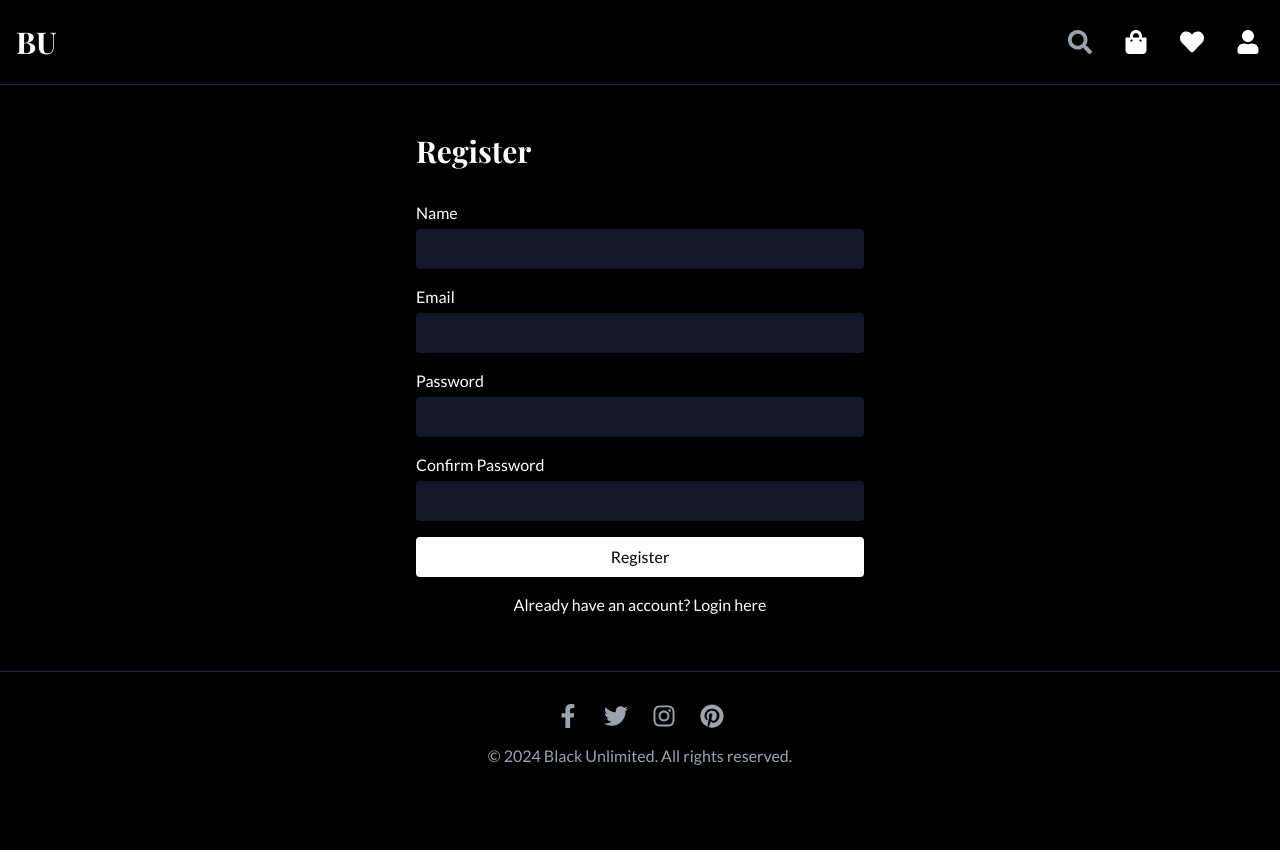
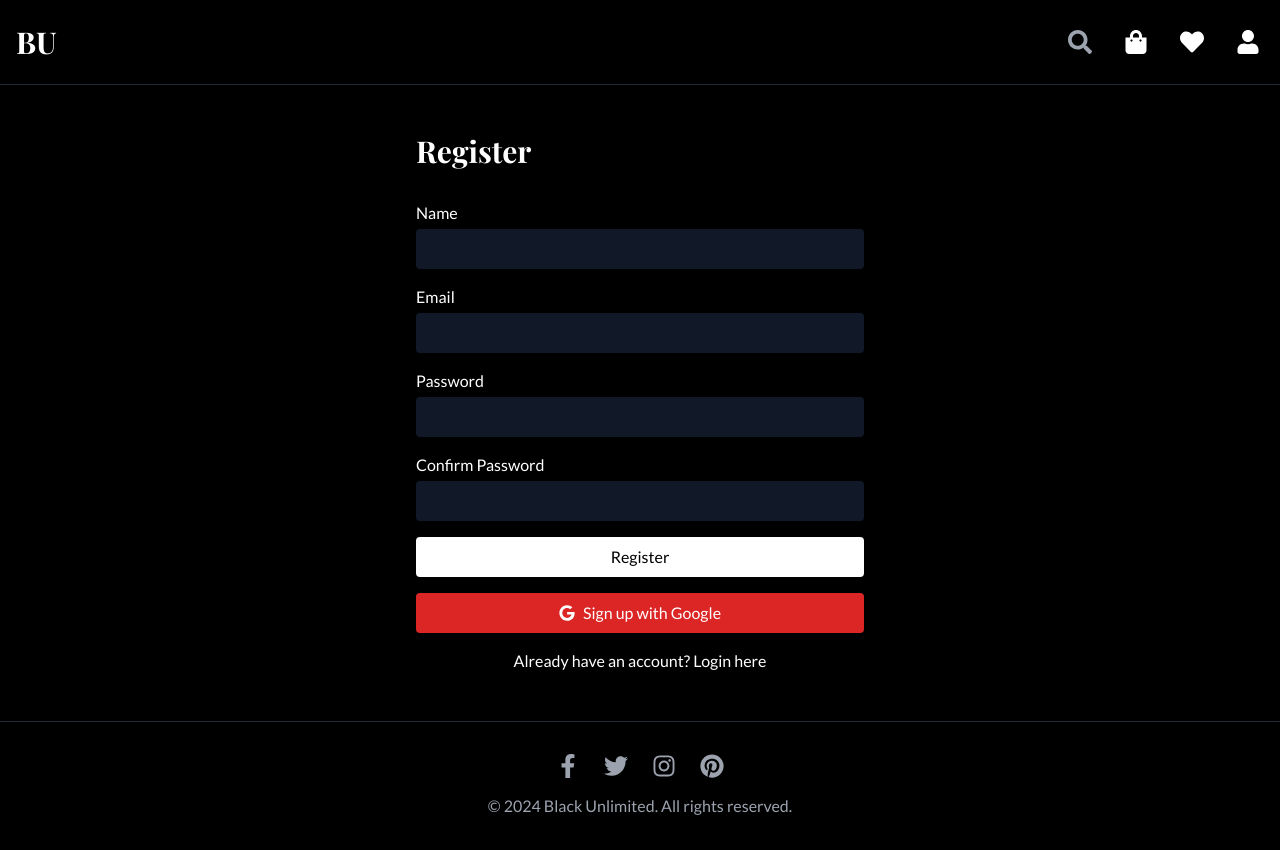
Before and after one commit to rishmi5h/BU-UI, a Next.js app: page /register in a window 1280 px wide. Before the commit the page ends 800 px from the top, so only its background shows below. Built offline with nearby package versions, Linux system fonts and the light colour scheme; a web font is replaced by a local one.

Commit message:
Update RegisterForm.tsx

```diff
--- a/app/components/RegisterForm.tsx
+++ b/app/components/RegisterForm.tsx
@@ -2,6 +2,7 @@
 
 import { useState } from 'react';
 import Link from 'next/link';
+import { FaGoogle } from "react-icons/fa";
 
 export default function RegisterForm() {
   const [name, setName] = useState('');
@@ -13,6 +14,11 @@ export default function RegisterForm() {
     e.preventDefault();
     // Here you would typically handle the registration logic
     console.log('Registration submitted:', { name, email, password });
+  };
+
+  const handleGoogleSignIn = () => {
+    // Handle Google sign-in logic here
+    console.log("Google sign-in attempted");
   };
 
   return (
@@ -67,6 +73,15 @@ export default function RegisterForm() {
           Register
         </button>
       </form>
+      <div className="mt-4">
+        <button
+          onClick={handleGoogleSignIn}
+          className="w-full bg-red-600 text-white px-6 py-2 rounded hover:bg-red-700 transition-colors flex items-center justify-center"
+        >
+          <FaGoogle className="mr-2" />
+          Sign up with Google
+        </button>
+      </div>
       <p className="mt-4 text-center">
         Already have an account? <Link href="/login" className="text-white hover:underline">Login here</Link>
       </p>
```
